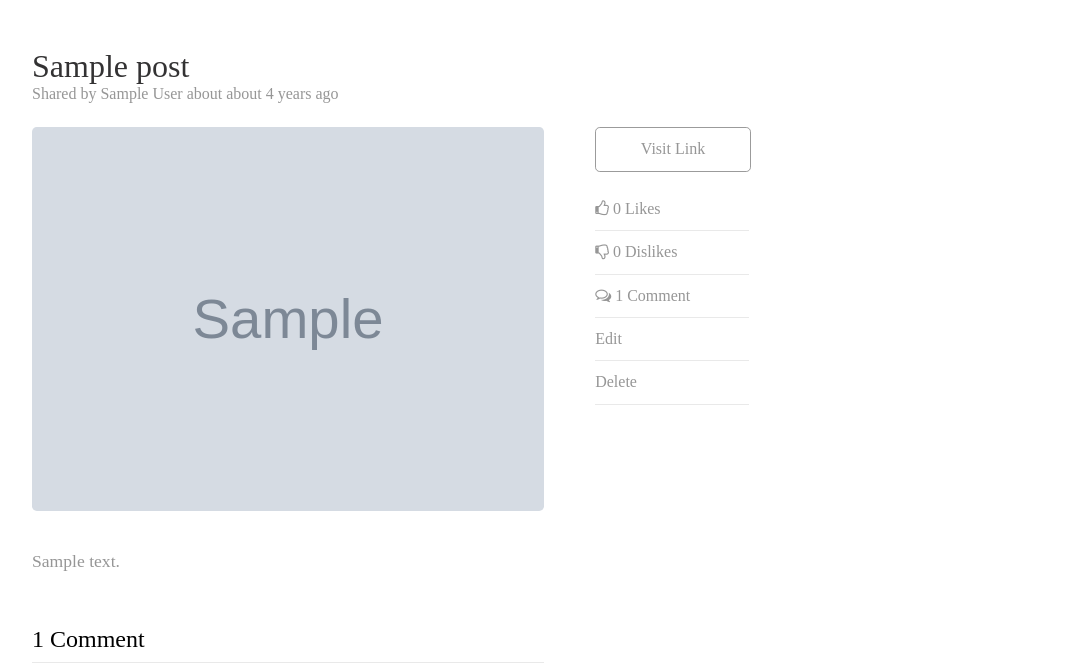
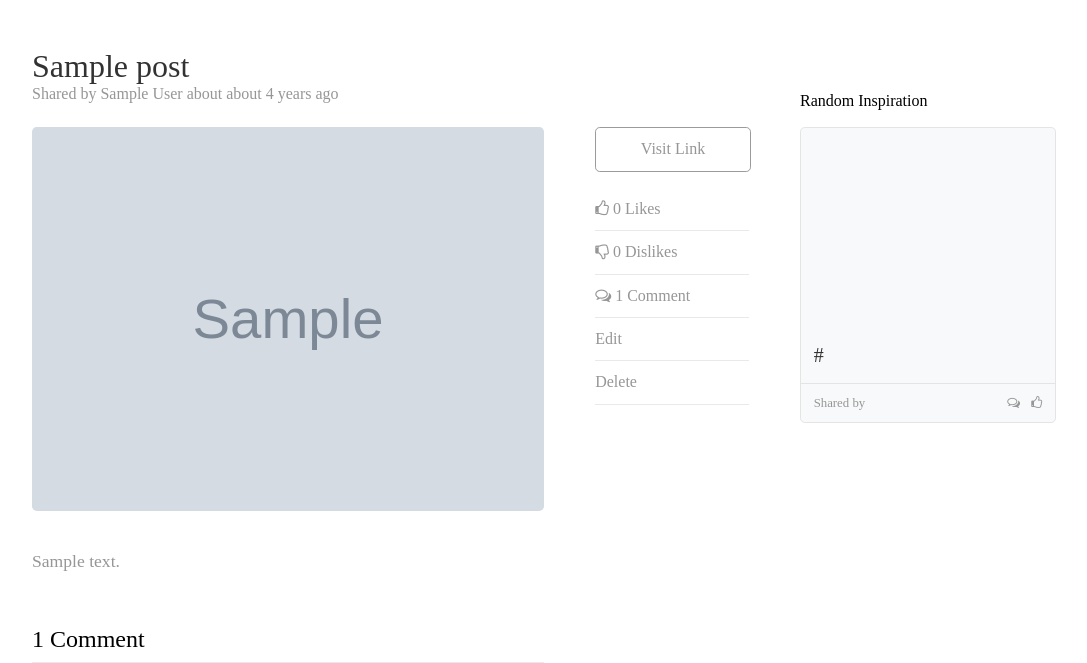
Before and after one commit to nafiz-hasan/muse-dribbble, a Rails app: page /posts/1 in a window 1280 px wide. Shown: the part 97-760 px from the top of the page, without its empty margins (96-1183 px from the left). Run offline with Rails 7, Linux system fonts and the light colour scheme; a user stored in the database is signed in; tables that the repository leaves empty hold one stand-in row (values such as "Sample post"); grey boxes marked "Sample" are stand-in pictures; data that the repository does not hold is empty; style sheets or scripts are compiled from the project's sources; parts of the project's set-up code (start-up, migrations or seed data) failed here and were passed over; some libraries are stand-ins or nearby versions.

Commit message:
Add random posts to post show page

```diff
--- a/app/controllers/posts_controller.rb
+++ b/app/controllers/posts_controller.rb
@@ -10,6 +10,7 @@
 
   def show
     @comments = Comment.where(post_id: @post)
+    @random_post = Post.where.not(id: @post).order("RANDOM()").first
   end
 
   def new
--- a/app/views/posts/index.html.haml
+++ b/app/views/posts/index.html.haml
@@ -30,7 +30,3 @@
             %span
               %i.fa.fa-thumbs-o-up
               = post.get_likes.size
-
-
-
-= link_to "Add New Inspiration", new_post_path
--- a/app/views/posts/show.html.haml
+++ b/app/views/posts/show.html.haml
@@ -24,6 +24,28 @@
         = link_to "Edit", edit_post_path(@post), class: "data"
         = link_to "Delete", post_path(@post), method: :delete , data:{confirm: "Are you sure?"}, class: "data"
 
+    #random_post
+      %h3 Random Inspiration
+      .post
+        .post_image
+          = link_to (image_tag @random_post.image.url(:small)), post_path(@random_post)
+        .post_content
+          .title
+            %h2= link_to @random_post.title, post_path(@random_post)
+          .data.clearfix
+            %p.username
+              Shared by
+              =  @random_post.user.name
+            %p.buttons
+              %span
+                %i.fa.fa-comments-o
+                = @random_post.comments.count
+              %span
+                %i.fa.fa-thumbs-o-up
+                = @random_post.get_likes.size
+
+
+
 
 #comments
   %h2.comment_count= pluralize(@post.comments.count, "Comment")
```
Also changed, not shown: 6 other files.
